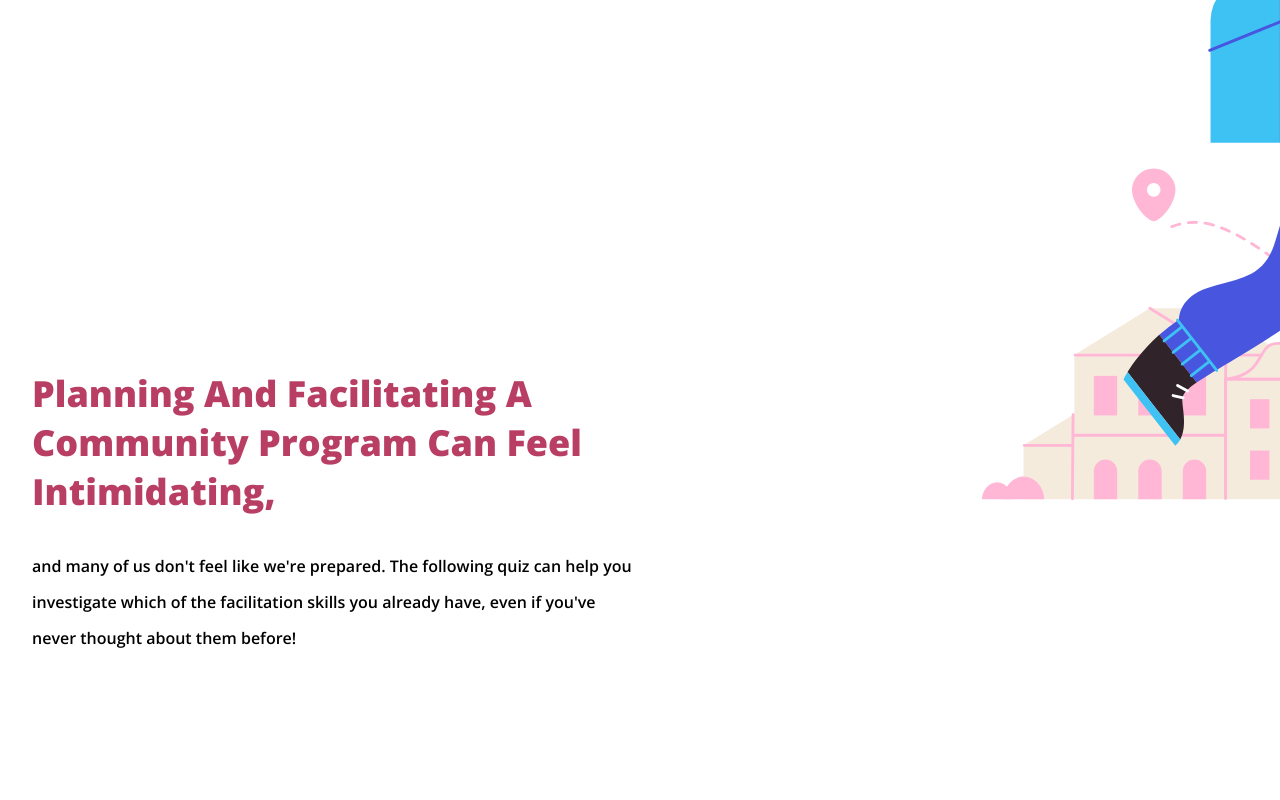
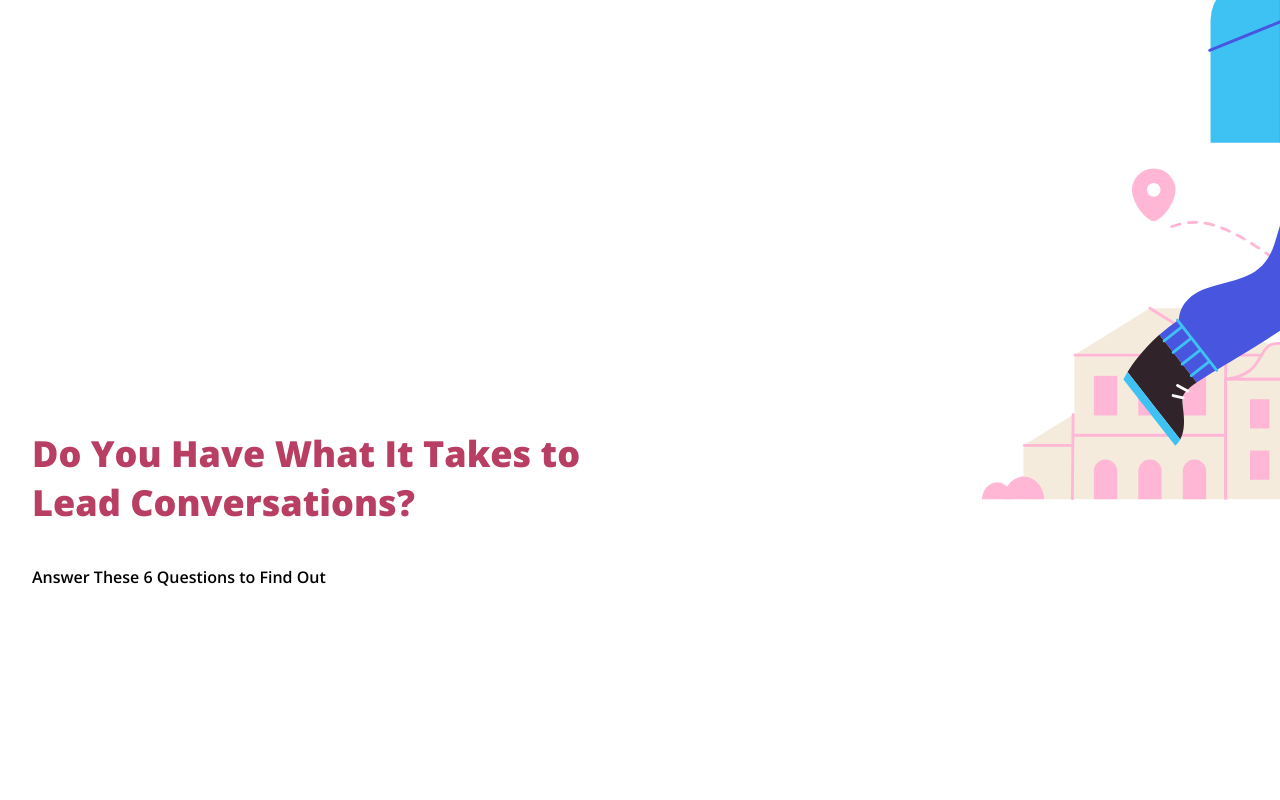
Before and after one commit to loreleim/alagame, a React (Create React App) app: page / in a window 1280 px wide. Shown: the top 800 px of the page. Built offline with nearby package versions, Linux system fonts and the light colour scheme.

Commit message:
language update as per ALA request

```diff
--- a/src/components/hero/index.js
+++ b/src/components/hero/index.js
@@ -8,8 +8,8 @@ export default class Hero extends Component {
     return (
       <div className={style.heroContainer}>
         <div className={style.heroLeft}>
-          <h2>Planning And Facilitating A Community Program Can Feel Intimidating,</h2>
-          <p>and many of us don't feel like we're prepared. The following quiz can help you investigate which of the facilitation skills you already have, even if you've never thought about them before!</p>
+          <h2>Do You Have What It Takes to Lead Conversations?</h2>
+          <p>Answer These 6 Questions to Find Out</p>
         </div>
         <HeroSVG className={style.heroImage}></HeroSVG>
       </div>
```
